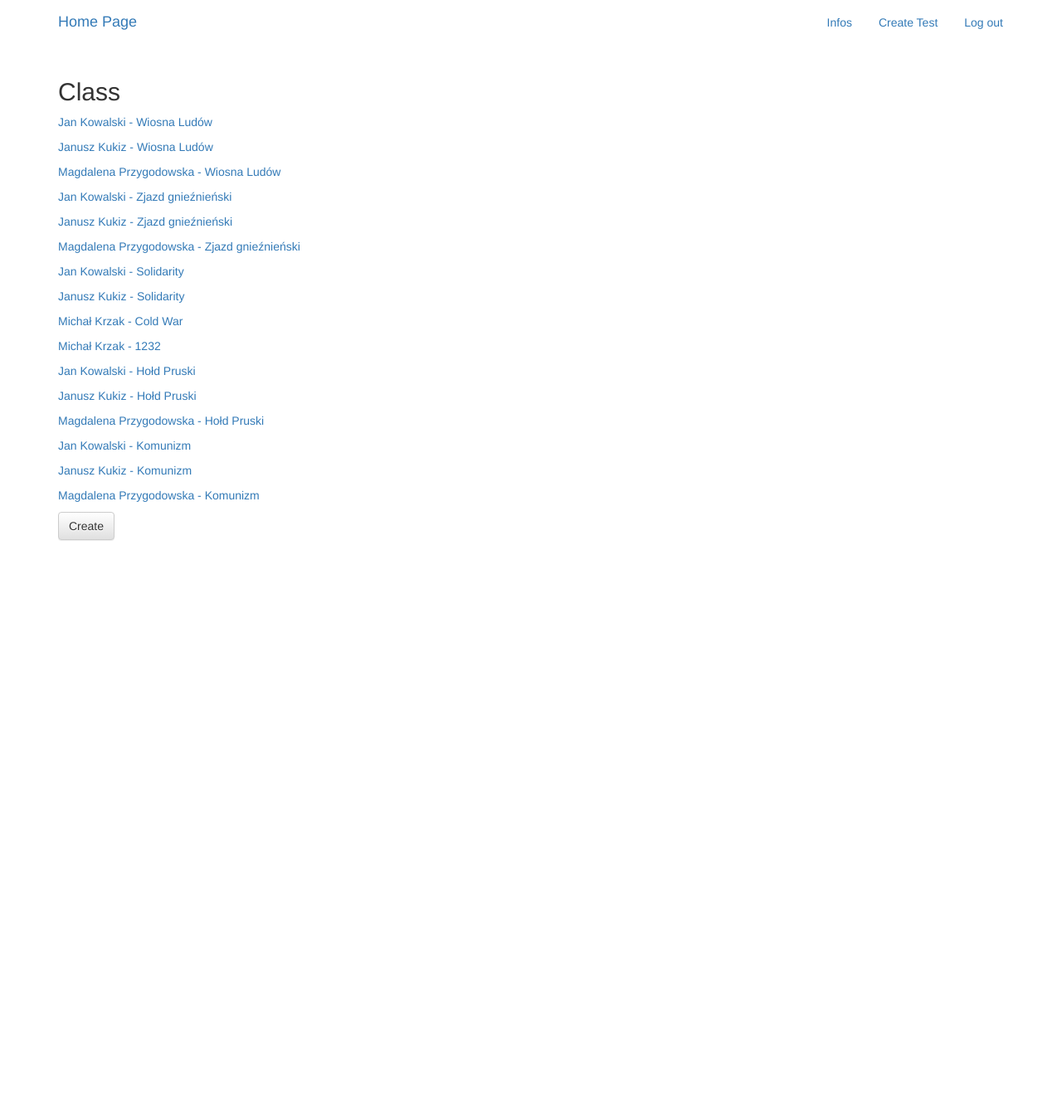
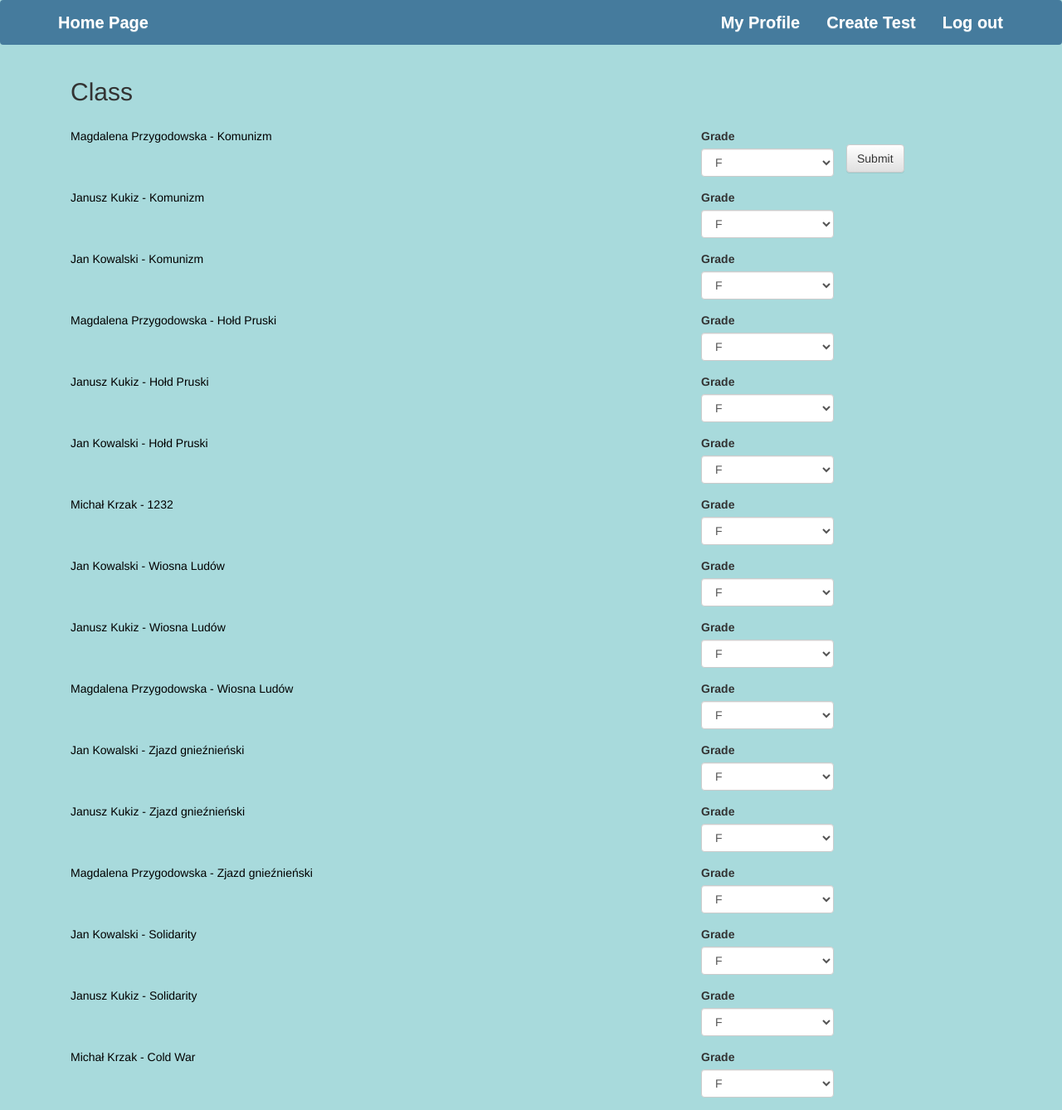
Before and after one commit to Dominik2122/Python-Django-School-Managment-System, a Django app: page /teachers/class/1 in a window 1280 px wide. Shown: the whole page at 83% size. Before the commit the page ends 652 px from the top, so only its background shows below. Run offline with Django 3.2, Linux system fonts and the light colour scheme; a user stored in the database is signed in; data comes from the database, SQL or seed files in the repository; both versions use the stored data as it was after the commit; some libraries are stand-ins or nearby versions.

Commit message:
#4
Index page for teacher finished (with frontend works), multipule grading page done, added DateField for tests , lots of frontend done.

```diff
--- a/SchoolSystem/views.py
+++ b/SchoolSystem/views.py
@@ -1,7 +1,11 @@
-from django.views.generic import TemplateView
+from django.views.generic import TemplateView, UpdateView, FormView
 from teacher.models import Teacher, Tests
-from students.models import Student
+from students.models import Student, Classes
 from django.contrib.auth import get_user_model
+from django.views.generic.edit import FormMixin
+from teacher.forms import TestForm
+from django.urls import reverse_lazy
+from datetime import datetime
 current_user = get_user_model()
 
 
@@ -32,7 +36,11 @@ class WhichUserMixin:
         return context
 
 
-class HomePage(WhichUserMixin, TemplateView):
+class HomePage(WhichUserMixin, FormView):
+    model = Tests
+    form_class = TestForm
+    success_url = reverse_lazy('home')
+
     def get_template_names(self):
         if self.current_teacher:
             return ['teacher_index.html']
@@ -42,7 +50,7 @@ class HomePage(WhichUserMixin, TemplateView):
             return ['index.html']
     def get_context_data(self,**kwargs):
         context = super().get_context_data(**kwargs)
-        tests = Tests.objects.filter(grade = None, teacher = self.current_teacher)
+        tests = Tests.objects.filter(grade = None, teacher = self.current_teacher, planned__lte=datetime.date(datetime.now()))
         ungraded_tests = tests.values_list('classes', 'desc')
         list(ungraded_tests)
         ungraded_tests_classes = []
@@ -52,5 +60,40 @@ class HomePage(WhichUserMixin, TemplateView):
         ungraded_tests = []
         for tup in ungraded_tests_classes:
             ungraded_tests.append(Tests.objects.filter(grade = None, teacher = self.current_teacher, classes = tup[0], desc = tup[1]).first())
-        context['ungraded_tests'] = ungraded_tests
+        context['ungraded_tests'] = ungraded_tests[:5]
+        tests = Tests.objects.filter(grade = None, teacher = self.current_teacher, planned__gte=datetime.date(datetime.now()))
+        ungraded_tests = tests.values_list('classes', 'desc')
+        list(ungraded_tests)
+        ungraded_tests_classes = []
+        for tup in ungraded_tests:
+            if tup not in ungraded_tests_classes:
+                ungraded_tests_classes.append(tup)
+        ungraded_tests = []
+        for tup in ungraded_tests_classes:
+            ungraded_tests.append(Tests.objects.filter(grade = None, teacher = self.current_teacher, classes = tup[0], desc = tup[1]).first())
+        context['planned_tests'] = ungraded_tests[:5]
+
         return context
+
+    def form_valid(self, form):
+        test = form.save(commit=False)
+        teacher = Teacher.objects.get(user = self.request.user)
+        class_name = form.cleaned_data['classes']
+        desc =  form.cleaned_data['desc']
+        classes = Classes.objects.get(name = class_name)
+        students = classes.students.all()
+        students_list = list(students)
+        if len(students_list)>1:
+            students = students_list.pop()
+            print(students)
+            for student in students_list:
+                Tests.objects.create(desc=desc, teacher = teacher, classes = classes, student = student, subject = teacher.subject )
+        else:
+            students = list(students)[0]
+            print(students)
+        test.teacher = teacher
+        test.subject = teacher.subject
+        test.student = students
+        print(students)
+        test.save()
+        return super().form_valid(form)
--- /dev/null
+++ b/static/css/master.css
@@ -0,0 +1,59 @@
+body {
+  height: 100%;
+  width: 100%;
+  overflow: hidden;
+  background: #A8DADC;
+  margin: 0;
+}
+h1 {
+  font: bold 40px Arial, Helvetica;
+}
+
+a {
+  color: black
+}
+
+.navbar {
+  background-color: #457B9D;
+}
+.navbar-brand {
+  font: bold 20px Arial, Helvetica;
+  color: #fff;
+}
+
+.btn-simple {
+  font: bold 20px Arial, Helvetica;
+  color: #fff;
+}
+
+
+#teacher {
+	text-align: center;
+	width:100%;
+}
+#teacher .test {
+	font: 14px Arial, Helvetica;
+	background: #fff;
+	border: 1px solid #ddd;
+	color: #333;
+	padding: 10px;
+	width:100%;
+	float: left;
+	position: relative;
+}
+#teacher h3 {
+	font: bold 20px Arial, Helvetica;
+}
+#teacher .signup {
+	position: relative;
+	padding: 8px 20px;
+	margin: 5px 0 0 0;
+	color: #fff;
+	font: bold 14px Arial, Helvetica;
+	text-transform: uppercase;
+	display: inline-block;
+	background-color: #457B9D;
+}
+#teacher .signup:hover {
+	background-color: #A8DADC;
+}
--- a/static/css/style.css
+++ /dev/null
@@ -1,5 +0,0 @@
-td {
-  border: 1px solid;
-  width: 50px;
-  height: 50px
-}
--- a/teacher/forms.py
+++ b/teacher/forms.py
@@ -2,7 +2,17 @@ from django.contrib.auth import get_user_model
 from django.contrib.auth.forms import UserCreationForm
 from django.contrib.auth.models import User
 from django import forms
+from .models import Tests
+from students.models import Classes
+from django.contrib.admin import widgets
+classes = Classes.objects.all()
+classes = list(classes)
+CLASSES = []
+for clas in classes:
+    CLASSES.append((clas , clas.name))
 
+
+SUBJECTS = ((1, "F"), (2,"E"), (3,"D"), (4, "C"), (5,"B"), (6,"A"))
 class CreateUserForm(forms.ModelForm):
     class Meta:
         model = User
@@ -12,3 +22,8 @@ class CreateUserForm(forms.ModelForm):
             'last_name',
             'password',
         ]
+
+class TestForm(forms.ModelForm):
+    class Meta:
+        model = Tests
+        fields = ('desc', 'classes','planned')
--- a/teacher/models.py
+++ b/teacher/models.py
@@ -20,6 +20,8 @@ class Tests(models.Model):
     student = models.ForeignKey(Student, on_delete = models.CASCADE, null = True)
     subject = models.CharField(max_length=10, choices=SUBJECTS, null = True)
     classes = models.ForeignKey(Classes, on_delete = models.CASCADE, null = True)
+    created_at = models.DateTimeField(auto_now=True)
+    planned = models.DateField(null = True)
     class Grades(models.IntegerChoices):
         F = 1
         E = 2
@@ -31,3 +33,5 @@ class Tests(models.Model):
     grade = models.IntegerField(choices = Grades.choices, null = True)
     def __str__(self):
         return self.desc
+    class Meta:
+        ordering = ["-created_at"]
--- a/teacher/templates/class_test_details.html
+++ b/teacher/templates/class_test_details.html
@@ -1,19 +1,21 @@
 {% extends "base.html" %}
 {% block content %}
 {% load bootstrap3 %}
-
+    <div class="col-md-2">
     <h2> Class</h2>
+    </div>
+    <br><br><br><br>
     <form method="post">
     {% for test in ungraded_tests  %}
+    <div class="col-md-8">
     <p><a href="{% url 'teacher:test_details' pk=test.pk %}">{{test.student.user.first_name}} {{test.student.user.last_name}} - {{test.desc}}</a></p>
-
+    </div>
+    <div class="col-md-2">
+      {% csrf_token %}
+      {% bootstrap_form form  %}
+    </div>
     {% endfor %}
-
-
-
-
-
-
-    <input type="submit" class = 'btn btn-default' value="Create">
+    <br>
+    <input type="submit" class = 'btn btn-default' value="Submit">
     </form>
 {% endblock %}
--- a/teacher/templates/teacher_detail.html
+++ b/teacher/templates/teacher_detail.html
@@ -4,7 +4,7 @@
 {% block content %}
 <div class="container">
   <h1>{{teacher.user.username}}</h1>
-  <a href="{% url 'teacher:update' pk=teacher.pk %}"> UPDATE ME </a>
+  <a href="{% url 'teacher:update' pk=teacher.pk %}"></a>
   </form>
 </div>
 
--- a/teacher/urls.py
+++ b/teacher/urls.py
@@ -7,6 +7,5 @@ urlpatterns = [
     path('detail/<int:pk>/', views.TeacherDetails.as_view(), name = 'detail'),
     path('create/test/', views.CreateTest.as_view(), name = 'test_create'),
     path('tests/details/<int:pk>/', views.TestDetails.as_view(), name = 'test_details'),
-    path('tests/grade/<int:pk>', views.TestUpdate.as_view(), name = 'test_update'),
-    path("class/<int:pk>", views.ClassDetails.as_view(), name  = 'class')
+    path("class/<int:pk>", views.ClassDetails.as_view(), name  = 'class'),
 ]
--- a/teacher/views.py
+++ b/teacher/views.py
@@ -18,10 +18,9 @@ class TeacherDetails(WhichUserMixin, DetailView):
     model = Teacher
 
 
-
 class CreateTest(WhichUserMixin, CreateView):
     model = Tests
-    fields = ['desc', 'classes']
+    fields = ['desc', 'classes', 'planned']
     template_name = 'create_test.html'
     success_url = reverse_lazy('home')
 
@@ -30,6 +29,7 @@ class CreateTest(WhichUserMixin, CreateView):
         teacher = Teacher.objects.get(user = self.request.user)
         class_name = form.cleaned_data['classes']
         desc =  form.cleaned_data['desc']
+        planned = form.cleaned_data['planned']
         classes = Classes.objects.get(name = class_name)
         students = classes.students.all()
         students_list = list(students)
@@ -37,11 +37,12 @@ class CreateTest(WhichUserMixin, CreateView):
             students = students_list.pop()
             print(students)
             for student in students_list:
-                Tests.objects.create(desc=desc, teacher = teacher, classes = classes, student = student, subject = teacher.subject )
+                Tests.objects.create(desc=desc, teacher = teacher, classes = classes, student = student, subject = teacher.subject, planned = planned )
                 print('test created for: ' + student.user.username)
         test.teacher = teacher
         test.subject = teacher.subject
-        test.student = students
+        test.planned = planned
+        test.student = students.first()
         print('test created for: ' + test.student.user.username)
         return super(CreateTest, self).form_valid(form)
 
@@ -55,21 +56,14 @@ class TestDetails(WhichUserMixin, DetailView):
     model = Tests
     template_name = 'tests_details.html'
 
-class TestUpdate(UpdateView):
-    model = Tests
-    fields = ['grade']
-    template_name = "tests_update.html"
-    success_url = reverse_lazy('home')
 
 from django import forms
 from django.db import models
 SUBJECTS = ((1, "F"), (2,"E"), (3,"D"), (4, "C"), (5,"B"), (6,"A"))
+
 class GradeForm(forms.Form):
     model = Tests
     grade = forms.ChoiceField(choices = SUBJECTS)
-
-from django.http import HttpResponse
-
 
 class ClassDetails(WhichUserMixin, DetailView):
     model = Classes
@@ -79,27 +73,30 @@ class ClassDetails(WhichUserMixin, DetailView):
         context = super().get_context_data(**kwargs)
         tests = Tests.objects.all().filter(grade = None, teacher = self.current_teacher)
         context['ungraded_tests'] = tests
+        how_many = len(list(tests))
         context['form'] = GradeForm()
         return context
 
-    # def post(self, request,*args, **kwargs):
-    #     teachers = Teacher.objects.all()
-    #     students = Student.objects.all()
-    #     teacher_list = []
-    #     students_list = []
-    #     for teacher in teachers:
-    #         teacher_list.append(teacher.user.username)
-    #     for student in students:
-    #         students_list.append(student.user.username)
-    #     if self.request.user.is_authenticated and self.request.user.username in teacher_list:
-    #         self.current_teacher = Teacher.objects.get(user = self.request.user)
-    #         self.current_student = None
-    #     test = Tests.objects.all().filter(grade = None, teacher = self.current_teacher).first()
-    #
-    #     form = GradeForm(request.POST)
-    #     if form.is_valid():
-    #         form =  form.cleaned_data['grade']
-    #         test.grade = int(form)
-    #         test.save()
-    #
-    #     return HttpResponse("Here's the text of the Web page.")
+    def post(self, request,*args, **kwargs):
+        teachers = Teacher.objects.all()
+        students = Student.objects.all()
+        teacher_list = []
+        students_list = []
+        for teacher in teachers:
+            teacher_list.append(teacher.user.username)
+        for student in students:
+            students_list.append(student.user.username)
+        if self.request.user.is_authenticated and self.request.user.username in teacher_list:
+            self.current_teacher = Teacher.objects.get(user = self.request.user)
+            self.current_student = None
+        test = Tests.objects.all().filter(grade = None, teacher = self.current_teacher)
+        grades = request.POST.getlist('grade')
+        i = 0
+        for test_l in list(test):
+            for element in SUBJECTS:
+                if int(element[0]) == int(grades[i]):
+                    print(element[0])
+                    test_l.grade = int(element[0])
+                    test_l.save()
+            i += 1
+        return reverse_lazy('home')
--- a/templates/base.html
+++ b/templates/base.html
@@ -19,11 +19,16 @@
       integrity="sha256-9/aliU8dGd2tb6OSsuzixeV4y/faTqgFtohetphbbj0="
       crossorigin="anonymous"></script>
 
+      <script
+  src="https://code.jquery.com/jquery-3.5.1.min.js"
+  integrity="sha256-9/aliU8dGd2tb6OSsuzixeV4y/faTqgFtohetphbbj0="
+  crossorigin="anonymous"></script>
+
     <link href="https://fonts.googleapis.com/css?family=Montserrat" rel="stylesheet">
 
     <script src="https://ajax.googleapis.com/ajax/libs/jquery/3.4.1/jquery.min.js"></script>
 
-    <link rel="stylesheet" href="{% static 'css/style.css'%}">
+    <link rel="stylesheet" href="{% static 'css/master.css'%}"/>
 
 
   </head>
@@ -39,11 +44,11 @@
     					<ul class="nav navbar-nav navbar-right">
     						{% if user.is_authenticated %}
                 {% if current_teacher != None %}
-                <li><a href="{% url 'teacher:detail' pk=current_teacher.pk %}" class="btn btn-simple">Infos</a></li>
+                <li><a href="{% url 'teacher:detail' pk=current_teacher.pk %}" class="btn btn-simple">My Profile</a></li>
                 <li><a href="{% url 'teacher:test_create'%}" class="btn btn-simple">Create Test</a></li>
                 {% endif %}
                 {% if current_student != None %}
-                <li><a href="{% url 'students:detail' pk=current_student.pk %}" class="btn btn-simple">Infos</a></li>
+                <li><a href="{% url 'students:detail' pk=current_student.pk %}" class="btn btn-simple">My Profile</a></li>
                 {% endif %}
 
                 <li><a href="{% url 'accounts:logout' %}" class="btn btn-simple">Log out</a></li>
@@ -55,10 +60,9 @@
     					</ul>
 
 
-
     			</div>
     		</nav>
-        <div class="container mycontent">
+        <div class="container">
           {% block content %}
 
           {% endblock %}
```
Also changed, not shown: teacher/templates/teacher_index.html (+41 -5 lines), db.sqlite3, teacher/migrations/0011_auto_20210214_2253.py (added), teacher/migrations/0012_auto_20210214_2315.py (added), teacher/migrations/0013_auto_20210214_2317.py (added).
